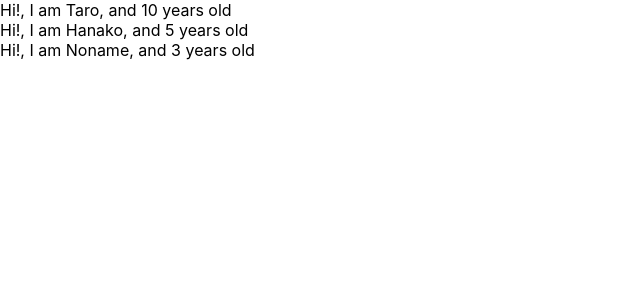
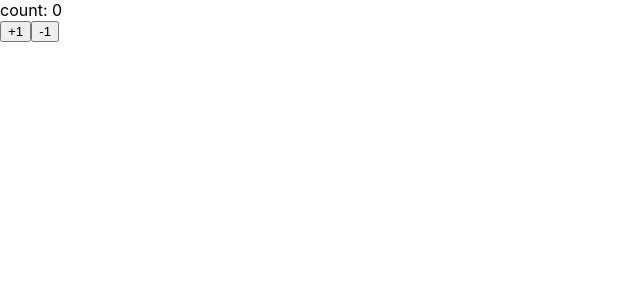
Before and after one commit to koharakouki/udemy-react, a React (Create React App) app: page / in a window 1280 px wide. Shown: the top 300 px of the page, without its empty margins (0-640 px from the left). Built offline with nearby package versions, Linux system fonts and the light colour scheme.

Commit message:
learn state

```diff
--- a/src/App.js
+++ b/src/App.js
@@ -1,36 +1,40 @@
-import React from 'react';
-import PropTypes from 'prop-types';
+import React, { Component } from 'react';
 
 
 const App = () => {
-  const profiles = [
-    {name: "Taro", age: 10},
-    {name: "Hanako", age: 5},
-    {name: "Noname", age: 3}
-  ]
-  return (
-    <div>
-      {
-        profiles.map((profile, index) => {
-          return <User name={profile.name} age={profile.age} key={index} />
-        })
-      }
-    </div>
+  return(
+    <Counter></Counter>
   );
 }
 
+class Counter extends Component {
 
-const User = (props) => {
-  return(
-    <div>
-      Hi!, I am {props.name}, and {props.age} years old
-    </div>
-  );
-}
+  constructor(props){
+    super(props);
+    this.state = {
+      count: 0
+    };
+    this.handlePlusButton = this.handlePlusButton.bind(this);
+    this.handleMinusButton = this.handleMinusButton.bind(this);
+  }
 
-User.propTypes = {
-  name: PropTypes.string,
-  age: PropTypes.number.isRequired
+  handlePlusButton(){
+    this.setState({ count: this.state.count + 1 })
+  }
+
+  handleMinusButton(){
+    this.setState({ count: this.state.count - 1 })
+  }
+
+  render(){
+    return(
+      <div>
+        <div>count: {this.state.count}</div>
+        <button onClick={this.handlePlusButton}>+1</button>
+        <button onClick={this.handleMinusButton}>-1</button>
+      </div>
+    );
+  }
 }
 
 export default App;
```
